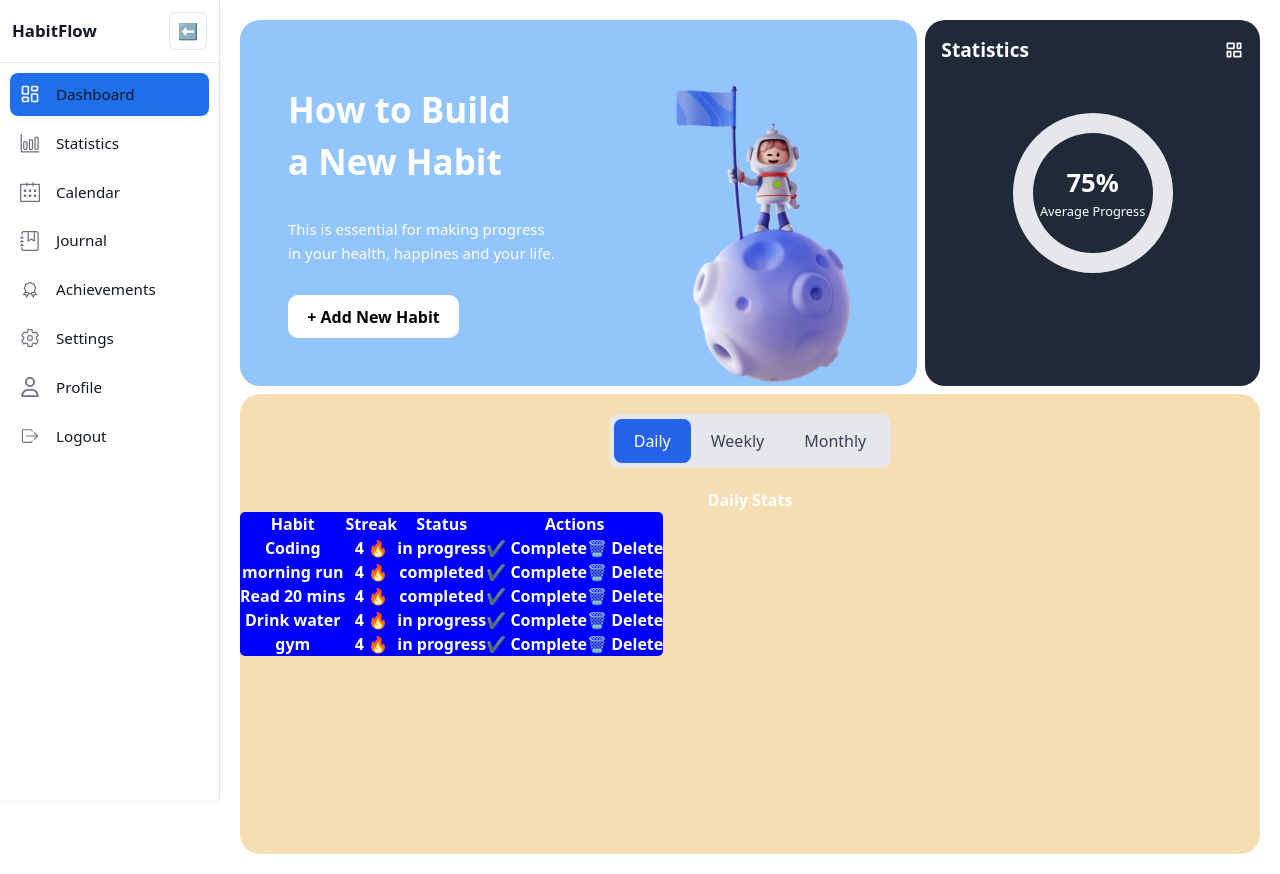
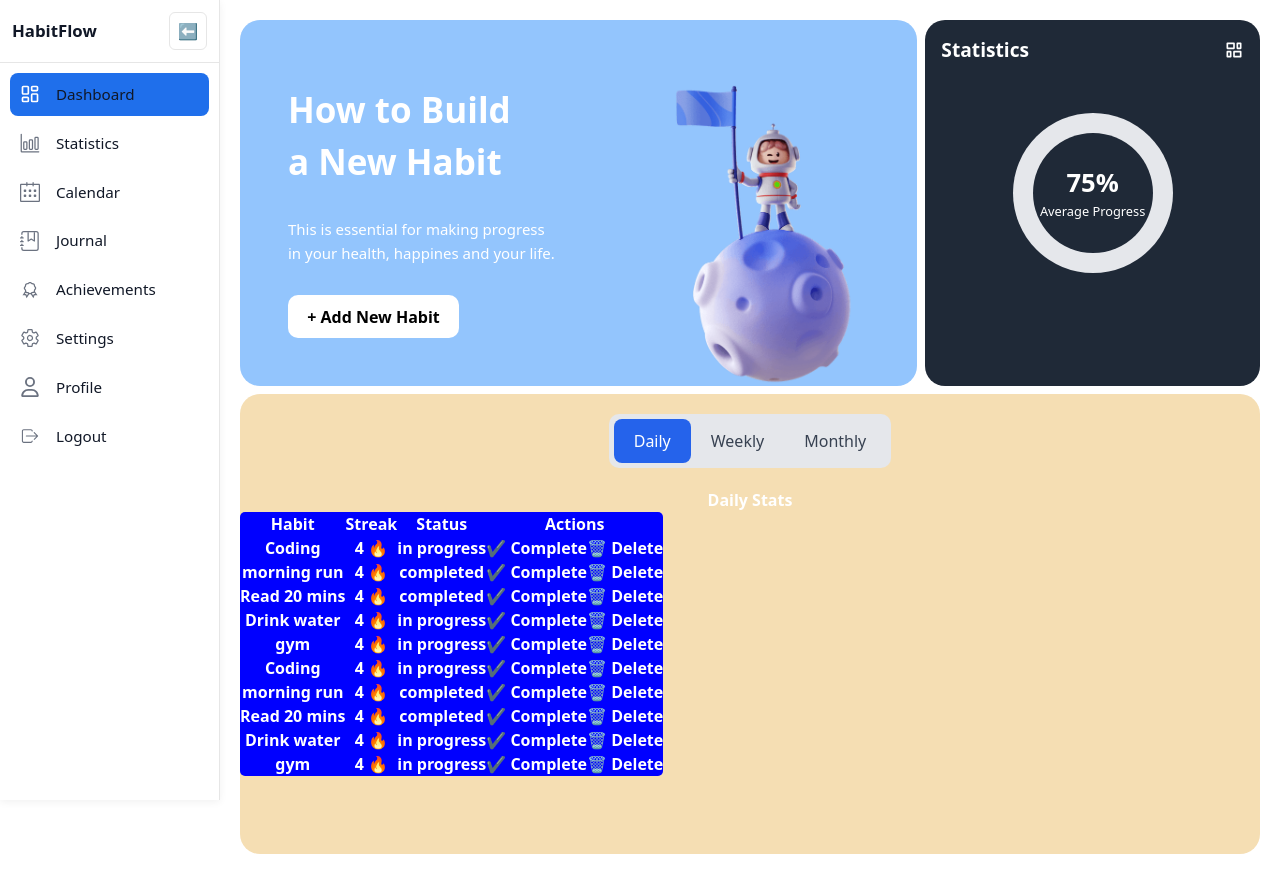
Before and after one commit to juliusmwas/habitflow, a React (Vite) app: page /dashboard in a window 1280 px wide. Built offline with nearby package versions, Linux system fonts and the light colour scheme; no server answers; sample sign-in values are in the browser's storage.

Commit message:
Debugged errors inside the dashboardlayout page

```diff
--- a/src/DashboardLayout.jsx
+++ b/src/DashboardLayout.jsx
@@ -1,7 +1,7 @@
 // src/DashboardLayout.jsx
 import React from "react";
 import { Outlet } from "react-router-dom";
-import Sidebar from "./components/Sidebar";
+import Sidebar from "./Components/Sidebar";
 import "./DashboardLayout.css";
 
 export default function DashboardLayout() {
--- a/src/pages/DashboardPage.jsx
+++ b/src/pages/DashboardPage.jsx
@@ -119,6 +119,17 @@ segments.forEach(segment => {
                     </td>
                   </tr>
                 ))}
+                {Habits.map((h, index) => (
+                  <tr key={index}>
+                    <td>{h.habit}</td>
+                    <td>{h.streak} 🔥</td>
+                    <td>{h.status}</td>
+                    <td>
+                      <button className="btn complete">✔ Complete</button>
+                      <button className="btn delete">🗑 Delete</button>
+                    </td>
+                  </tr>
+                ))}
               </tbody>
 
 
```
